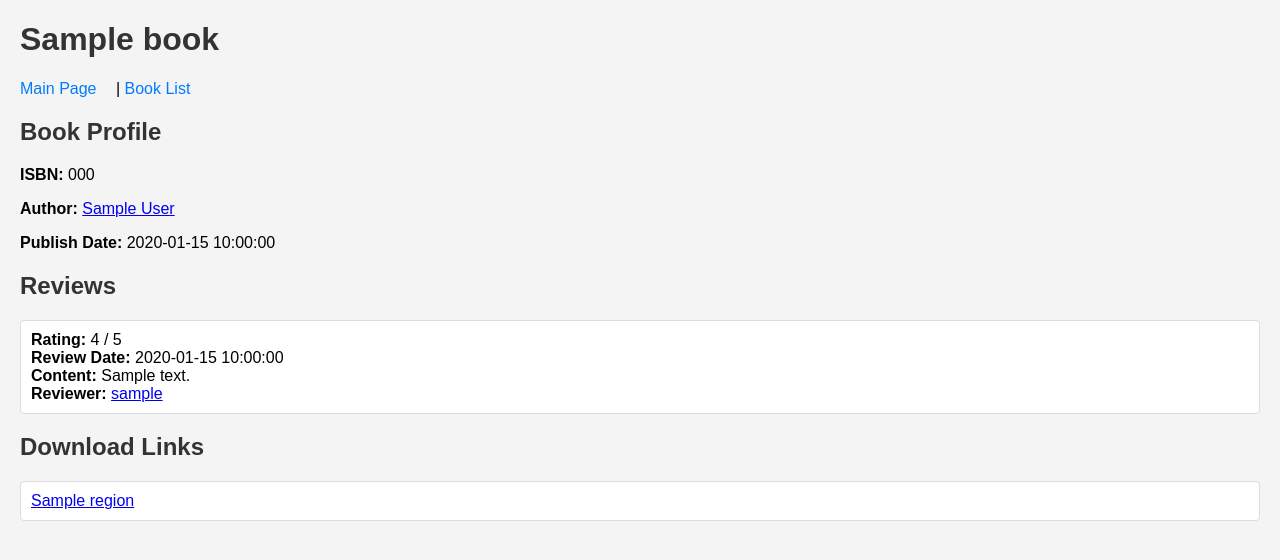
After one commit to GMNBNBNB/4111-front-end, a Flask app: template templates/book_detail.html in a window 1280 px wide. The commit adds this page. Shown: the top 560 px of the page. Run offline with Flask 3, Linux system fonts and the light colour scheme; the template is opened without the code that fills it: most values are stand-ins (such as "Sample title", 1, 10 or a date in 2020); parts of the project's set-up code (start-up, migrations or seed data) failed here and were passed over.

Commit message:
feat: add book/booklist and more cross referencing
also did prettier-based formatting.

```diff
--- a/server.py
+++ b/server.py
@@ -1,11 +1,11 @@
 #!/usr/bin/env python3
 import os
+
 import click
+from flask import Flask, g, redirect, render_template
 from sqlalchemy import create_engine, text
-from flask import Flask, render_template, g, redirect
 
-tmpl_dir = os.path.join(os.path.dirname(
-    os.path.abspath(__file__)), 'templates')
+tmpl_dir = os.path.join(os.path.dirname(os.path.abspath(__file__)), "templates")
 app = Flask(__name__, template_folder=tmpl_dir)
 
 # connect to DB
@@ -21,6 +21,7 @@ def before_request():
     except Exception as e:
         print(f"error when connectnig to db: {e}")
         import traceback
+
         traceback.print_exc()
         g.conn = None
 
@@ -33,35 +34,107 @@ def teardown_request(_):
         pass
 
 
-@app.route('/')
+@app.route("/")
 def index():
     return render_template("index.html")
 
 
-@app.route('/userList')
+def downloads_for_book(isbn: str) -> list:
+    if not g.conn:
+        return []
+    try:
+        cursor = g.conn.execute(
+            text("SELECT * FROM downloadsstorage WHERE isbn = :isbn"),
+            {"isbn": isbn},
+        )
+        downloads = cursor.fetchall()
+        cursor.close()
+        if not downloads:
+            return []
+        return downloads
+    except Exception as e:
+        print(f"failed to get download links for book {isbn}: {e}")
+        return []
+
+
+def reviews_for_book(isbn: str) -> list:
+    if not g.conn:
+        return []
+    try:
+        cursor = g.conn.execute(
+            text("SELECT * FROM reviews WHERE isbn = :isbn"), {"isbn": isbn}
+        )
+        reviews = cursor.fetchall()
+        cursor.close()
+        if not reviews:
+            return []
+        return reviews
+    except Exception as e:
+        print(f"failed to get reviews for book {isbn}: {e}")
+        return []
+
+
+@app.route("/book_list")
+def books():
+    cursor = g.conn.execute(text("SELECT * FROM book"))  # sic.
+    books = []
+    for row in cursor:
+        books.append(row)
+    cursor.close()
+    return render_template("book_list.html", books=books)
+
+
+@app.route("/book/<string:isbn>")
+def book_detail(isbn):
+    if not g.conn:
+        return "Can't connect to the database.", 500
+    try:
+        cursor = g.conn.execute(
+            text("SELECT * FROM book WHERE isbn = :isbn"), {"isbn": isbn}
+        ).mappings()
+        book = cursor.fetchone()
+        cursor.close()
+
+        if not book:
+            return "Book does not exist.", 404
+        book = dict(book)
+        reviews = reviews_for_book(isbn)
+        downloads = downloads_for_book(isbn)
+
+        return render_template(
+            "book_detail.html",
+            book=book,
+            reviews=reviews,
+            downloads=downloads,
+        )
+    except Exception as e:
+        return f"Error searching the db: {e}", 500
+
+
+@app.route("/user_list")
 def users():
     cursor = g.conn.execute(text("SELECT * FROM users"))
     users = []
     for row in cursor:
         users.append(row)
     cursor.close()
-    return render_template("userList.html", users=users)
+    return render_template("user_list.html", users=users)
 
 
-@app.route('/delete_user/<username>')
+@app.route("/delete_user/<username>")
 def delete_user(username):
     try:
         g.conn.execute(
-            text("DELETE FROM Users WHERE username = :username"), {
-                "username": username}
+            text("DELETE FROM Users WHERE username = :username"),
+            {"username": username},
         )
         g.conn.commit()
-        return redirect('/users')
+        return redirect("/users")
     except Exception as e:
         return f"error: {e}"
 
 
-@app.route('/test_db')
+@app.route("/test_db")
 def test_db():
     if not g.conn:
         return "cant connect to db", 500
@@ -76,14 +149,15 @@ def test_db():
         return f"check failure: {e}", 500
 
 
-@app.route('/user/<username>')
+@app.route("/user/<username>")
 def user_detail(username):
     if not g.conn:
         return "can't connecct to db", 500
     try:
         cursor = g.conn.execute(
             text("SELECT * FROM users WHERE username = :username"),
-            {"username": username})
+            {"username": username},
+        )
         user = cursor.fetchone()
         cursor.close()
         if not user:
@@ -92,81 +166,110 @@ def user_detail(username):
         # if user
         cursor = g.conn.execute(
             text("SELECT * FROM Author WHERE username = :username"),
-            {"username": username}).mappings()
+            {"username": username},
+        ).mappings()
         author = cursor.fetchone()
         cursor.close()
         if author:
             author = dict(author)
-            cursor = g.conn.execute(text("""
+            cursor = g.conn.execute(
+                text(
+                    """
                 SELECT isbn, title, publish_date, status
                 FROM Book
                 WHERE author = :username
                 ORDER BY publish_date DESC
-            """), {"username": username}).mappings()
+            """
+                ),
+                {"username": username},
+            ).mappings()
             authored_books = [dict(row) for row in cursor]
             cursor.close()
         else:
             authored_books = None
 
         # book
-        cursor = g.conn.execute(text("""
+        cursor = g.conn.execute(
+            text(
+                """
             SELECT Book.isbn, Book.title
             FROM Reads
             JOIN Book ON Reads.isbn = Book.isbn
             WHERE Reads.username = :username
-        """), {"username": username}).mappings()
+        """
+            ),
+            {"username": username},
+        ).mappings()
         books = []
         book_isbns = []
         for row in cursor:
             books.append(
-                {'isbn': row['isbn'], 'title': row['title'], 'chapters': []})
-            book_isbns.append(row['isbn'])
+                {"isbn": row["isbn"], "title": row["title"], "chapters": []}
+            )
+            book_isbns.append(row["isbn"])
         cursor.close()
 
         # chapter
         if book_isbns:
-            cursor = g.conn.execute(text("""
+            cursor = g.conn.execute(
+                text(
+                    """
                 SELECT isbn, chapter_id, title, publish_date
                 FROM Chapter
                 WHERE isbn = ANY(:isbns)
                 ORDER BY isbn, chapter_id
-            """), {"isbns": book_isbns}).mappings()
+            """
+                ),
+                {"isbns": book_isbns},
+            ).mappings()
             for row in cursor:
                 for book in books:
-                    if book['isbn'] == row['isbn']:
-                        book['chapters'].append({
-                            'chapter_id': row['chapter_id'],
-                            'title': row['title'],
-                            'publish_date': row['publish_date']
-                        })
+                    if book["isbn"] == row["isbn"]:
+                        book["chapters"].append(
+                            {
+                                "chapter_id": row["chapter_id"],
+                                "title": row["title"],
+                                "publish_date": row["publish_date"],
+                            }
+                        )
                         break
             cursor.close()
 
         # review
-        cursor = g.conn.execute(text("""
+        cursor = g.conn.execute(
+            text(
+                """
             SELECT Book.title, Reviews.isbn, Reviews.content,
                 Reviews.comment_date, Reviews.rating
             FROM Reviews
             JOIN Book ON Reviews.isbn = Book.isbn
             WHERE Reviews.username = :username
-        """), {"username": username}).mappings()
+        """
+            ),
+            {"username": username},
+        ).mappings()
         reviews = cursor.fetchall()
         cursor.close()
 
-        return render_template("user_detail.html",
-                               user=user, books=books, reviews=reviews,
-                               authored_books=authored_books)
+        return render_template(
+            "user_detail.html",
+            user=user,
+            books=books,
+            reviews=reviews,
+            authored_books=authored_books,
+        )
     except Exception as e:
         return f"Error: get user detail: {e}", 500
 
 
-@app.route('/categories')
+@app.route("/categories")
 def categories():
     if not g.conn:
         return "can't connect db", 500
     try:
         cursor = g.conn.execute(
-            text("SELECT * FROM Category ORDER BY name ASC")).mappings()
+            text("SELECT * FROM Category ORDER BY name ASC")
+        ).mappings()
         categories = [dict(row) for row in cursor]
         cursor.close()
         return render_template("categories.html", categories=categories)
@@ -174,14 +277,13 @@ def categories():
         return f"Error sreach at db: {e}", 500
 
 
-@app.route('/category/<string:name>')
+@app.route("/category/<string:name>")
 def category_detail(name):
     if not g.conn:
         return "Can't connect to the database.", 500
     try:
         cursor = g.conn.execute(
-            text("SELECT * FROM Category WHERE name = :name"),
-            {"name": name}
+            text("SELECT * FROM Category WHERE name = :name"), {"name": name}
         ).mappings()
         category = cursor.fetchone()
         cursor.close()
@@ -191,31 +293,35 @@ def category_detail(name):
         category = dict(category)
 
         cursor = g.conn.execute(
-            text("""
+            text(
+                """
                 SELECT Book.isbn, Book.title, Book.author,
                     Book.publish_date, Book.status
                 FROM Book
                 JOIN BelongsIn ON Book.isbn = BelongsIn.isbn
                 WHERE BelongsIn.name = :name
                 ORDER BY Book.title ASC
-            """),
-            {"name": name}
+            """
+            ),
+            {"name": name},
         ).mappings()
         books = [dict(row) for row in cursor]
         cursor.close()
 
-        return render_template("category_detail.html",
-                               category=category, books=books)
+        return render_template(
+            "category_detail.html", category=category, books=books
+        )
     except Exception as e:
         return f"Error searching the db: {e}", 500
 
 
 if __name__ == "__main__":
+
     @click.command()
-    @click.option('--debug', is_flag=True)
-    @click.option('--threaded', is_flag=True)
-    @click.argument('HOST', default='0.0.0.0')
-    @click.argument('PORT', default=8111, type=int)
+    @click.option("--debug", is_flag=True)
+    @click.option("--threaded", is_flag=True)
+    @click.argument("HOST", default="0.0.0.0")
+    @click.argument("PORT", default=8111, type=int)
     def run(debug, threaded, host, port):
         HOST, PORT = host, port
         print(f"run at {HOST}:{PORT}")
--- /dev/null
+++ b/templates/book_detail.html
@@ -0,0 +1,56 @@
+<!doctype html>
+<html>
+  <head>
+    <meta charset="UTF-8" />
+    <title>{{ book.title }}</title>
+    <link
+      rel="stylesheet"
+      type="text/css"
+      href="{{ url_for('static', filename='styles.css') }}"
+    />
+  </head>
+  <body>
+    <h1>{{ book.bookname }}</h1>
+    <nav>
+      <a href="/">Main Page</a> |
+      <a href="/book_list">Book List</a>
+    </nav>
+    <h2>Book Profile</h2>
+    <p><strong>ISBN:</strong> {{ book.isbn }}</p>
+    <p>
+      <strong>Author:</strong>
+      <a href="/user/{{ book.author }}">{{ book.author }}</a>
+    </p>
+    <p><strong>Publish Date:</strong> {{ book.publish_date }}</p>
+
+    <h2>Reviews</h2>
+    {% if reviews %}
+    <ul>
+      {% for review in reviews %}
+      <li>
+        <strong>Rating:</strong> {{ review.rating }} / 5<br />
+        <strong>Review Date:</strong> {{ review.comment_date }}<br />
+        <strong>Content:</strong> {{ review.content }}<br />
+        <strong>Reviewer:</strong>
+        <a href="/user/{{ review.username }}">{{ review.username }}</a>
+      </li>
+      {% endfor %}
+    </ul>
+    {% else %}
+    <p>No one has reviewed this book yet.</p>
+    {% endif %}
+
+    <h2>Download Links</h2>
+    {% if downloads %}
+    <ul>
+      <li>
+        {% for download in downloads %}
+        <a href="{{ download.url }}">{{ download.region }}</a>
+        {% endfor %}
+      </li>
+    </ul>
+    {% else %}
+    <p>No download links available.</p>
+    {% endif %}
+  </body>
+</html>
```
Also changed, not shown: templates/book_list.html (added, +40 -0 lines), templates/categories.html (+12 -4 lines), templates/category_detail.html (+12 -8 lines), templates/index.html (+13 -9 lines), templates/userList.html (deleted, +0 -36 lines), templates/user_detail.html (+25 -18 lines), templates/user_list.html (added, +44 -0 lines).
